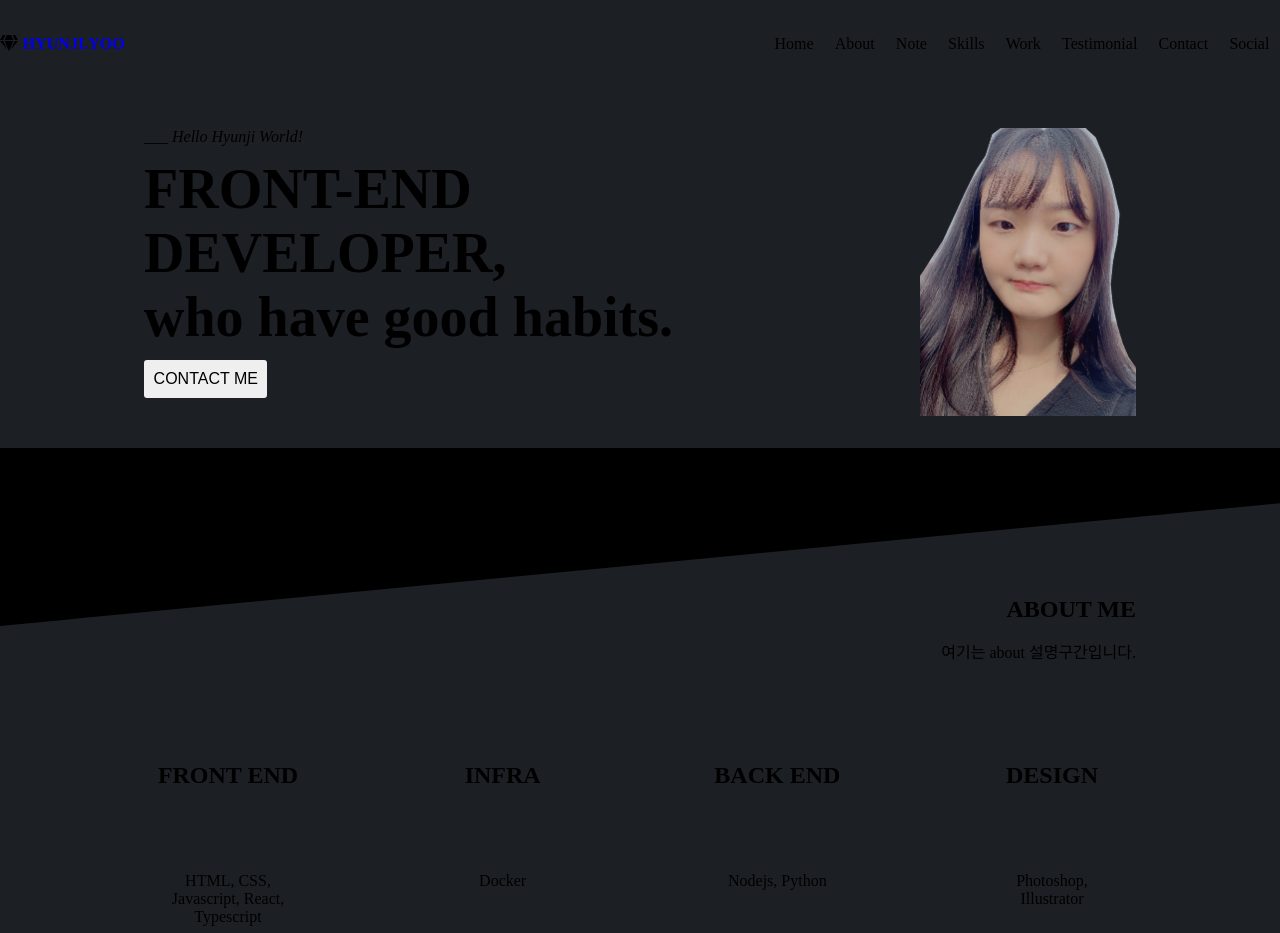
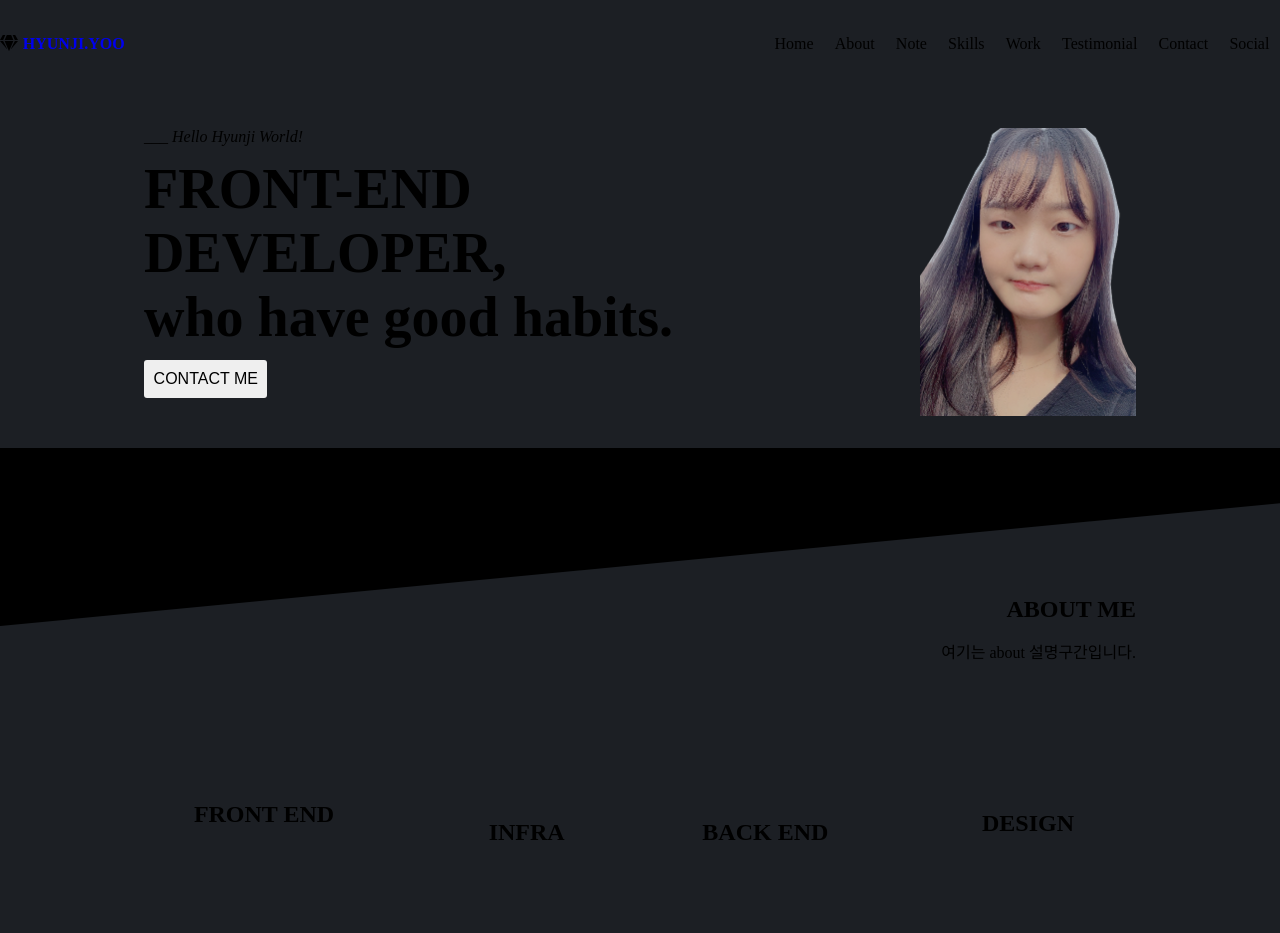
Before and after one commit to hyunjiyoo/portfolio, a React (Create React App) app: page / in a window 1280 px wide. Shown: the top 933 px of the page. Built offline with nearby package versions, Linux system fonts and the light colour scheme.

Commit message:
about 아이템 크기와 효과 적용

```diff
--- a/src/components/body/about/about.module.css
+++ b/src/components/body/about/about.module.css
@@ -9,6 +9,27 @@
   display: flex;
   flex-direction: row;
   justify-content: space-between;
+  align-items: center;
+}
+
+#frontend {
+  width: 10em;
+  height: 10em;
+}
+
+#infra {
+  width: 7em;
+  height:7em;
+}
+
+#backend {
+  width: 8em;
+  height:8em;
+}
+
+#design {
+  width: 9em;
+  height: 9em;
 }
 
 .item:nth-child(even) .subject {
@@ -20,13 +41,21 @@
 }
 
 .subject {
+  display: flex;
+  justify-content: center;
+  align-items: center;
   border-radius: 50%;
   width: 7em;
   padding: 2.8em 0;
   color: makerDarkBlack;
   font-size: 1.5rem;
   font-weight: bold;
-  text-align: center;
+}
+
+.subject:hover {
+  font-style: italic;
+  transform: scale(1.03);
+  transition: all 300ms ease-in;
 }
 
 .description {
--- a/src/components/body/about/about.tsx
+++ b/src/components/body/about/about.tsx
@@ -12,19 +12,19 @@ const About = (): JSX.Element => (
     <div className="container">
       <div className={styles.items}>
         <div className={styles.item}>
-          <div className={styles.subject}>FRONT END</div>
+          <div id={styles.frontend} className={styles.subject}>FRONT END</div>
           <p className={styles.description}>HTML, CSS, Javascript, React, Typescript</p>
         </div>
         <div className={styles.item}>
-          <div className={styles.subject}>INFRA</div>
+          <div id={styles.infra} className={styles.subject}>INFRA</div>
           <p className={styles.description}>Docker</p>
         </div>
         <div className={styles.item}>
-          <div className={styles.subject}>BACK END</div>
+          <div id={styles.backend} className={styles.subject}>BACK END</div>
           <p className={styles.description}>Nodejs, Python</p>
         </div>
         <div className={styles.item}>
-          <div className={styles.subject}>DESIGN</div>
+          <div id={styles.design} className={styles.subject}>DESIGN</div>
           <p className={styles.description}>Photoshop, Illustrator</p>
         </div>
       </div>
```
